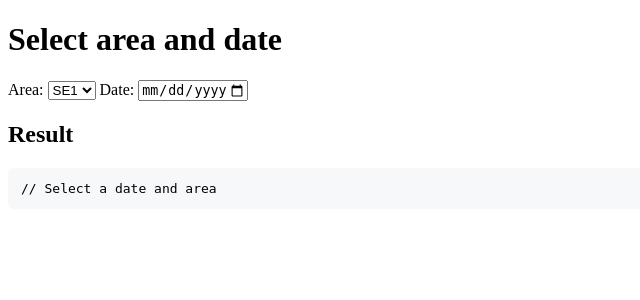
After one commit to johe37/electric_prices_app, a FastAPI app: template templates/prices.html in a window 1280 px wide. The commit adds this page. Shown: the top 300 px of the page, without its empty margins (0-640 px from the left). Run offline with FastAPI, Linux system fonts and the light colour scheme; the template is opened without the code that fills it, so the values that code supplies are empty.

Commit message:
Add /prices page

```diff
--- a/main.py
+++ b/main.py
@@ -68,7 +68,7 @@ async def read_sample(request: Request):
             ]
             print(times[0])
 
-            return templates.TemplateResponse("index.html", {
+            return templates.TemplateResponse("sample.html", {
                 "request": request,
                 "prices": prices,
                 "times": times
@@ -78,6 +78,11 @@ async def read_sample(request: Request):
             content=f"<h1>Fel</h1><p>Kunde inte läsa sample_data.json: {e}</p>",
             status_code=status.HTTP_500_INTERNAL_SERVER_ERROR
         )
+
+
+@app.get("/prices", response_class=HTMLResponse)
+async def read_prices(request: Request):
+    return templates.TemplateResponse("prices.html", { "request": request})
 
 
 @app.get("/prices/{price_class}/{date}", response_model=List[dict])
--- /dev/null
+++ b/templates/prices.html
@@ -0,0 +1,78 @@
+<!DOCTYPE html>
+<html lang="en">
+<head>
+  <meta charset="UTF-8">
+  <title>Prices</title>
+  <style>
+    pre {
+      background: #f6f8fa;
+      padding: 1em;
+      border-radius: 6px;
+    }
+  </style>
+</head>
+<body>
+  <h1>Select area and date</h1>
+
+  <label for="area">Area:</label>
+  <select id="area"></select>
+
+  <label for="date">Date:</label>
+  <input type="date" id="date">
+
+  <h2>Result</h2>
+  <pre><code id="result">// Select a date and area</code></pre>
+
+  <script>
+    const validAreas = [
+      { value: 'se1', label: 'SE1' },
+      { value: 'se2', label: 'SE2' },
+      { value: 'se3', label: 'SE3' },
+      { value: 'se4', label: 'SE4' }
+    ]
+    const areaInput = document.getElementById('area')
+    const dateInput = document.getElementById('date')
+    const result = document.getElementById('result')
+
+    // Populate select
+    validAreas.forEach(a => {
+      const o = document.createElement('option')
+      o.value = a.value
+      o.textContent = a.label
+      areaInput.appendChild(o)
+    })
+
+    // Explicitly select a default area
+    areaInput.value = validAreas[0].value
+
+    // Date limits
+    const today = new Date().toISOString().split('T')[0]
+    dateInput.max = today
+    dateInput.min = '2000-01-01'
+
+    async function loadData() {
+      const date = dateInput.value
+      const area = areaInput.value
+
+      if (!date) {
+        return
+      }
+
+      result.textContent = 'Loading...'
+
+      try {
+        const response = await fetch(
+          `/prices/${area}/${date}`
+        )
+        const data = await response.json()
+        result.textContent = JSON.stringify(data, null, 2)
+      } catch (err) {
+        result.textContent = `Error: ${err.message}`
+      }
+    }
+
+    dateInput.addEventListener('change', loadData)
+    areaInput.addEventListener('change', loadData)
+  </script>
+</body>
+</html>
--- a/templates/index.html
+++ b/templates/sample.html
@@ -3,7 +3,7 @@
 <head>
   <meta charset="UTF-8" />
   <meta name="viewport" content="width=device-width, initial-scale=1.0" />
-  <title>Elprisgraf – Elpriset just nu</title>
+  <title>Elprisgraf - Elpriset just nu</title>
   <script src="https://cdn.jsdelivr.net/npm/chart.js"></script>
   <link rel="stylesheet" href="{{ url_for('static', path='styles/global.css') }}">
 </head>
```
Also changed, not shown: 1 other file.
